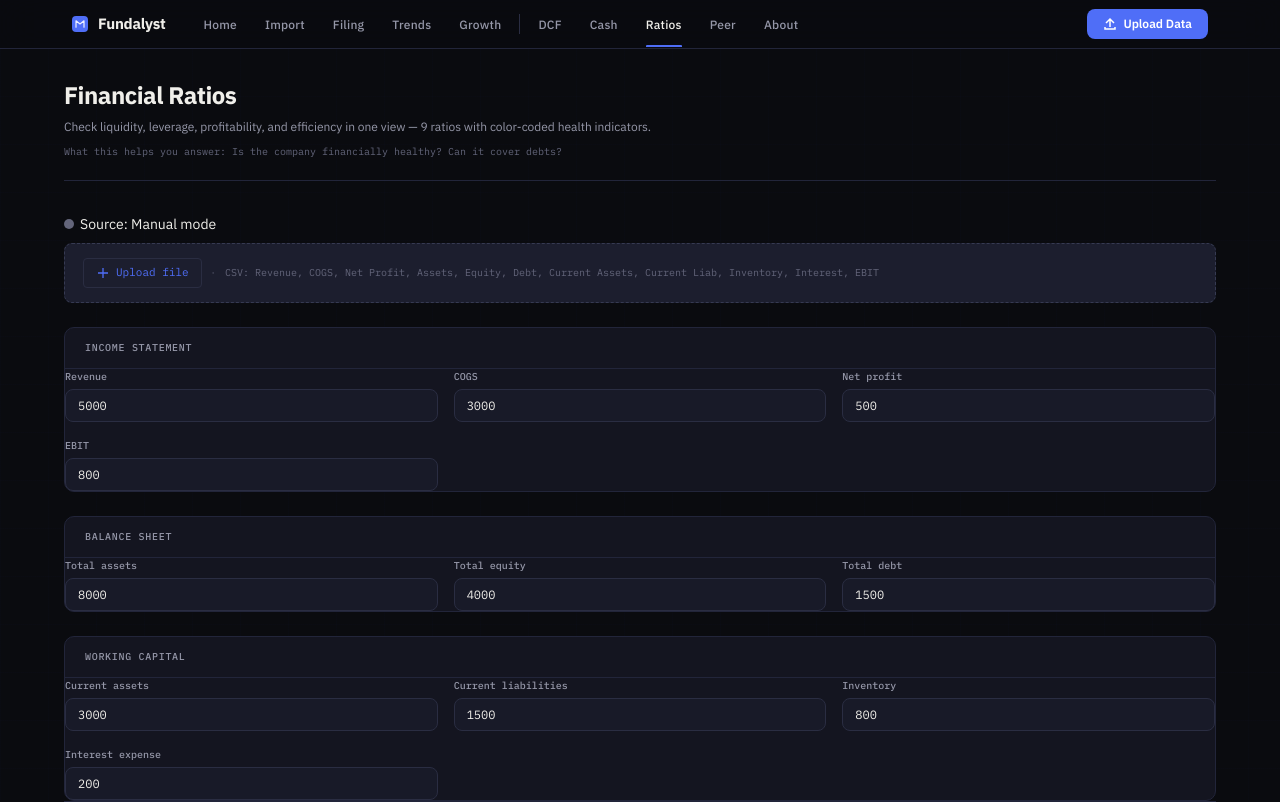
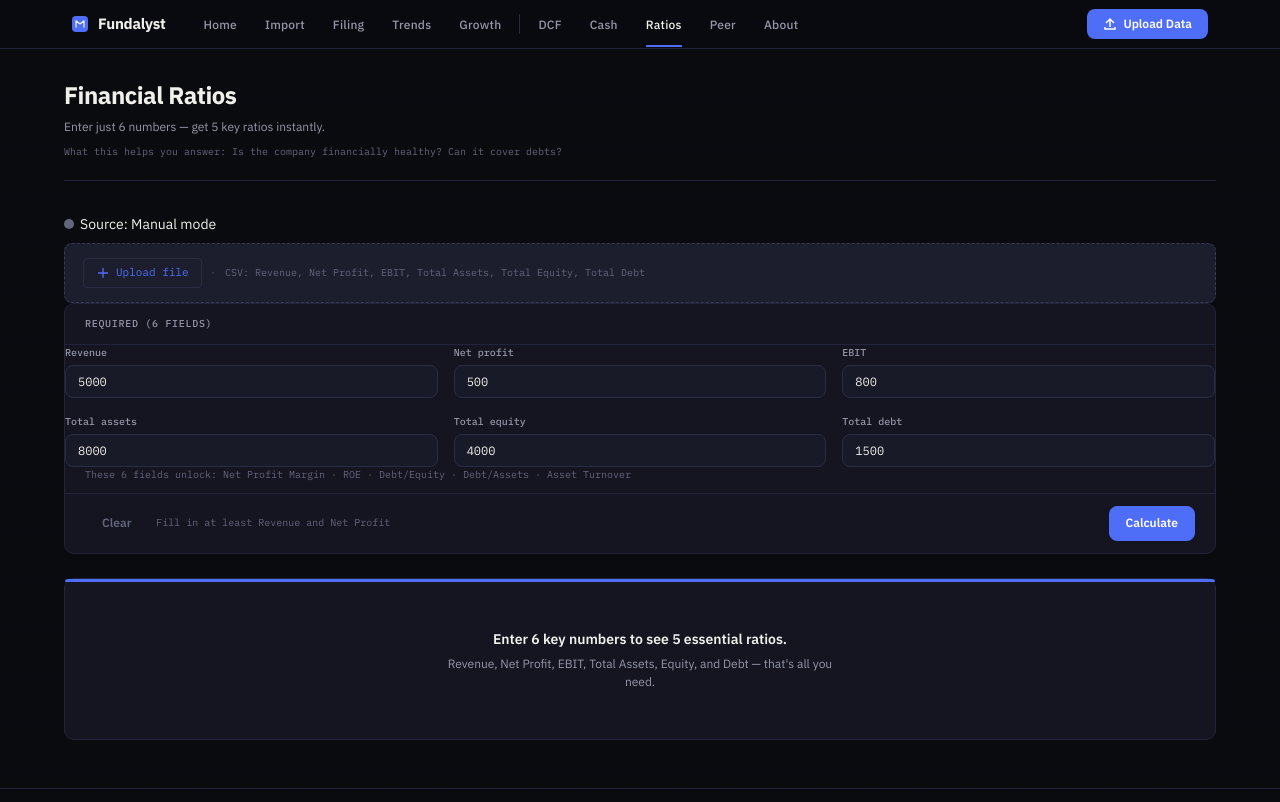
Before and after one commit to manonamission9x/fundalyst-, a Next.js app: page /tools/ratios in a window 1280 px wide. Shown: the top 802 px of the page. Built offline with nearby package versions, Linux system fonts and the light colour scheme.

Commit message:
Strategic product changes: Ratios 11→6 inputs with locked-ratio placeholders; Peer sample companies button; Quick Company Check on home page (5 inputs, instant verdict)

```diff
--- a/src/app/page.tsx
+++ b/src/app/page.tsx
@@ -1,7 +1,100 @@
 'use client';
 
 import Link from 'next/link';
+import { useState, useMemo } from 'react';
+import { Card } from '@/components/ui';
 import { useGlobalDataStore } from '@/store/global-data-store';
+
+// ── Quick Company Check (inline tool) ──
+function QuickCheckForm() {
+  const [rev, setRev] = useState('');
+  const [profit, setProfit] = useState('');
+  const [debt, setDebt] = useState('');
+  const [assets, setAssets] = useState('');
+  const [mcap, setMcap] = useState('');
+
+  const result = useMemo(() => {
+    const r = Number(rev) || 0;
+    const p = Number(profit) || 0;
+    const d = Number(debt) || 0;
+    const a = Number(assets) || 0;
+    const m = Number(mcap) || 0;
+    if (!r || !a) return null;
+
+    const npm = (p / r) * 100;
+    const roe = a > 0 ? (p / (a - d)) * 100 : null;
+    const de = d > 0 && (a - d) > 0 ? d / (a - d) : d > 0 ? null : 0;
+    const da = (d / a) * 100;
+    const pe = m > 0 && p > 0 ? m / p : null;
+
+    return {
+      npm: { v: npm.toFixed(1) + '%', cls: npm > 10 ? 'good' : npm > 3 ? 'neutral' : 'warn' as const },
+      roe: roe !== null ? { v: roe.toFixed(1) + '%', cls: roe > 15 ? 'good' : roe > 5 ? 'neutral' : 'warn' as const } : null,
+      de: de !== null ? { v: de.toFixed(2), cls: de < 1 ? 'good' : de < 2 ? 'neutral' : 'warn' as const } : null,
+      da: { v: da.toFixed(1) + '%', cls: da < 40 ? 'good' : da < 70 ? 'neutral' : 'warn' as const },
+      pe: pe !== null ? { v: pe.toFixed(1), cls: pe < 30 ? 'good' : pe < 50 ? 'neutral' : 'warn' as const } : null,
+    };
+  }, [rev, profit, debt, assets, mcap]);
+
+  return (
+    <div>
+      <div className="field-grid" style={{ gridTemplateColumns: 'repeat(5, 1fr)' }}>
+        {[
+          { l: 'Revenue (₹ Cr)', v: rev, s: setRev },
+          { l: 'Net Profit', v: profit, s: setProfit },
+          { l: 'Total Debt', v: debt, s: setDebt },
+          { l: 'Total Assets', v: assets, s: setAssets },
+          { l: 'Market Cap', v: mcap, s: setMcap },
+        ].map((f, i) => (
+          <div className="field-group" key={i}>
+            <label className="field-label">{f.l}</label>
+            <input type="number" className="num-input" value={f.v} onChange={(e) => f.s(e.target.value)} placeholder="0" />
+          </div>
+        ))}
+      </div>
+
+      {result && (
+        <div className="metric-grid" style={{ marginTop: 16 }}>
+          <div className={`metric-cell ${result.npm.cls}`}>
+            <div className="metric-label">Net Profit Margin</div>
+            <div className="metric-value">{result.npm.v}</div>
+            <div className="metric-sub">Profit ÷ Revenue</div>
+          </div>
+          <div className={`metric-cell ${result.roe?.cls || ''}`}>
+            <div className="metric-label">ROE</div>
+            <div className="metric-value">{result.roe?.v || '—'}</div>
+            <div className="metric-sub">Return on equity</div>
+          </div>
+          <div className={`metric-cell ${result.de?.cls || ''}`}>
+            <div className="metric-label">Debt/Equity</div>
+            <div className="metric-value">{result.de?.v || '—'}</div>
+            <div className="metric-sub">Leverage ratio</div>
+          </div>
+          <div className={`metric-cell ${result.da.cls}`}>
+            <div className="metric-label">Debt/Assets</div>
+            <div className="metric-value">{result.da.v}</div>
+            <div className="metric-sub">Debt burden</div>
+          </div>
+          <div className={`metric-cell ${result.pe?.cls || ''}`}>
+            <div className="metric-label">P/E Ratio</div>
+            <div className="metric-value">{result.pe?.v || '—'}</div>
+            <div className="metric-sub">Price ÷ Earnings</div>
+          </div>
+        </div>
+      )}
+
+      {!result && rev && (
+        <p style={{ fontSize: 11, color: 'var(--text-muted)', marginTop: 12, textAlign: 'center', fontFamily: 'var(--font-mono)' }}>
+          Enter revenue and assets at minimum to see ratios
+        </p>
+      )}
+
+      <div style={{ marginTop: 12, textAlign: 'center', fontSize: 10, fontFamily: 'var(--font-mono)', color: 'var(--text-muted)' }}>
+        Results update instantly as you type. For full analysis, use the tools above.
+      </div>
+    </div>
+  );
+}
 
 const tools = [
   {
@@ -160,6 +253,19 @@ export default function HomePage() {
         </Link>
       </section>
 
+      {/* ── Quick Company Check ── */}
+      <section className="home-section" style={{ marginTop: 'var(--space-10)' }}>
+        <div className="section-title">Quick Company Check</div>
+        <Card>
+          <div className="card-body">
+            <p style={{ fontSize: 12, color: 'var(--text-tertiary)', margin: '0 0 14px', fontFamily: 'var(--font-mono)', lineHeight: 1.5 }}>
+              Enter 5 numbers to get an instant health overview. No file upload needed.
+            </p>
+            <QuickCheckForm />
+          </div>
+        </Card>
+      </section>
+
       {/* ── Footer ── */}
       <footer style={{
         marginTop: 'var(--space-8)',
--- a/src/app/tools/ratios/page.tsx
+++ b/src/app/tools/ratios/page.tsx
@@ -24,104 +24,43 @@ import {
 import { useGlobalImportFill, extractRatiosInputs, getDataSourceLabel } from '@/lib/importer/import-hooks';
 import type { RatioResult } from '@/types/financial';
 
+// ── Essential fields only ──
 const fields = [
   { k: 'revenue' as const, l: 'Revenue' },
-  { k: 'cogs' as const, l: 'COGS' },
   { k: 'netProfit' as const, l: 'Net profit' },
+  { k: 'ebit' as const, l: 'EBIT' },
   { k: 'totalAssets' as const, l: 'Total assets' },
   { k: 'totalEquity' as const, l: 'Total equity' },
   { k: 'totalDebt' as const, l: 'Total debt' },
-  { k: 'currentAssets' as const, l: 'Current assets' },
-  { k: 'currentLiab' as const, l: 'Current liabilities' },
-  { k: 'inventory' as const, l: 'Inventory' },
-  { k: 'interest' as const, l: 'Interest expense' },
-  { k: 'ebit' as const, l: 'EBIT' },
 ];
 
 const keys = fields.map((f) => f.k);
 
-/** Formula string for each ratio label */
-const formulaFor: Record<string, string> = {
-  'Current Ratio': 'Current Assets ÷ Current Liabilities',
-  'Quick Ratio': '(Current Assets − Inventory) ÷ Current Liabilities',
+// ── Unlocked ratios (available with just 6 fields) ──
+const unlockedFormulas: Record<string, string> = {
+  'Net Profit Margin': 'Net Profit ÷ Revenue',
+  'ROE': 'Net Profit ÷ Total Equity',
   'Debt/Equity': 'Total Debt ÷ Total Equity',
   'Debt/Assets': 'Total Debt ÷ Total Assets',
-  'Interest Coverage': 'EBIT ÷ Interest Expense',
-  'Gross Margin': '(Revenue − COGS) ÷ Revenue',
-  'Net Profit Margin': 'Net Profit ÷ Revenue',
-  'ROE': 'Net Profit ÷ Total Equity',
   'Asset Turnover': 'Revenue ÷ Total Assets',
 };
 
-/** Insight data for each ratio label */
+// ── Locked ratios (need more data) ──
+const lockedRatios = [
+  { label: 'Current Ratio', formula: 'Current Assets ÷ Current Liabilities', hint: 'Add current assets & liabilities' },
+  { label: 'Quick Ratio', formula: '(Current Assets − Inventory) ÷ Current Liabilities', hint: 'Add current assets, inventory & liabilities' },
+  { label: 'Interest Coverage', formula: 'EBIT ÷ Interest Expense', hint: 'Add interest expense' },
+  { label: 'Gross Margin', formula: '(Revenue − COGS) ÷ Revenue', hint: 'Add COGS' },
+];
+
 function insightFor(r: RatioResult): { type: 'positive' | 'risk' | 'warning' | 'info'; title: string; text: string } {
   switch (r.label) {
-    case 'Current Ratio':
-      return {
-        type: r.cls === 'good' ? 'positive' : r.cls === 'warn' ? 'risk' : 'info',
-        title: r.cls === 'good' ? 'Healthy liquidity buffer' : r.cls === 'warn' ? 'Liquidity risk' : 'Neutral liquidity',
-        text: r.cls === 'good'
-          ? 'Current assets comfortably cover short-term liabilities. The company can meet its obligations without strain.'
-          : r.cls === 'warn'
-            ? 'Current assets may fall short of current liabilities, signalling potential cash flow pressure.'
-            : 'Current assets adequately cover liabilities, but there is limited headroom for unexpected shocks.',
-      };
-    case 'Quick Ratio':
-      return {
-        type: r.cls === 'good' ? 'positive' : r.cls === 'warn' ? 'risk' : 'info',
-        title: r.cls === 'good' ? 'Strong quick liquidity' : r.cls === 'warn' ? 'Acid-test concern' : 'Adequate acid-test',
-        text: r.cls === 'good'
-          ? 'Even after excluding inventory, liquid assets cover short-term debts. The company is well-positioned for emergencies.'
-          : r.cls === 'warn'
-            ? 'The company relies heavily on inventory to meet obligations. A sales slowdown could cause liquidity issues.'
-            : 'Quick assets are roughly on par with current liabilities — adequate but not comfortable.',
-      };
-    case 'Debt/Equity':
-      return {
-        type: r.cls === 'good' ? 'positive' : r.cls === 'warn' ? 'risk' : 'info',
-        title: r.cls === 'good' ? 'Conservative leverage' : r.cls === 'warn' ? 'High leverage' : 'Moderate leverage',
-        text: r.cls === 'good'
-          ? 'Debt is well below equity, meaning the company finances itself mostly through shareholder funds. Low financial risk.'
-          : r.cls === 'warn'
-            ? 'Debt significantly exceeds equity, increasing financial risk and interest burden.'
-            : 'Debt and equity are balanced. The company uses moderate leverage.',
-      };
-    case 'Debt/Assets':
-      return {
-        type: r.cls === 'good' ? 'positive' : r.cls === 'warn' ? 'risk' : 'info',
-        title: r.cls === 'good' ? 'Low debt burden' : r.cls === 'warn' ? 'High debt burden' : 'Manageable debt',
-        text: r.cls === 'good'
-          ? 'Less than half of assets are financed by debt. The balance sheet is strong.'
-          : r.cls === 'warn'
-            ? 'Over 70% of assets are debt-funded, leaving little margin for downturns.'
-            : 'A moderate portion of assets is financed through debt — within typical ranges.',
-      };
-    case 'Interest Coverage':
-      return {
-        type: r.cls === 'good' ? 'positive' : r.cls === 'warn' ? 'risk' : 'info',
-        title: r.cls === 'good' ? 'Earnings cover interest comfortably' : r.cls === 'warn' ? 'Interest coverage concern' : 'Adequate coverage',
-        text: r.cls === 'good'
-          ? 'Operating earnings are more than 3× the interest expense, leaving a wide safety margin.'
-          : r.cls === 'warn'
-            ? 'Earnings barely cover interest payments. A small dip in profits could threaten debt servicing.'
-            : 'Interest payments are covered, but with limited spare capacity.',
-      };
-    case 'Gross Margin':
-      return {
-        type: r.cls === 'good' ? 'positive' : r.cls === 'warn' ? 'risk' : 'info',
-        title: r.cls === 'good' ? 'Strong gross profitability' : r.cls === 'warn' ? 'Thin gross margin' : 'Average gross margin',
-        text: r.cls === 'good'
-          ? 'The company retains more than 30% of revenue after direct costs, indicating strong pricing power or cost control.'
-          : r.cls === 'warn'
-            ? 'Gross margin is below 15%, leaving little room for operating expenses and shocks.'
-            : 'Gross margin is in a reasonable range — watch for cost inflation.',
-      };
     case 'Net Profit Margin':
       return {
         type: r.cls === 'good' ? 'positive' : r.cls === 'warn' ? 'risk' : 'info',
         title: r.cls === 'good' ? 'Healthy net profitability' : r.cls === 'warn' ? 'Low net margin' : 'Moderate net margin',
         text: r.cls === 'good'
-          ? 'Over 10% of revenue flows through to net profit — the company is efficiently managed top to bottom.'
+          ? 'Over 10% of revenue flows through to net profit — efficiently managed top to bottom.'
           : r.cls === 'warn'
             ? 'Net profit margin below 3% means a very small cushion against downturns.'
             : 'Net profit margin is reasonable but room for improvement exists.',
@@ -131,27 +70,46 @@ function insightFor(r: RatioResult): { type: 'positive' | 'risk' | 'warning' | '
         type: r.cls === 'good' ? 'positive' : r.cls === 'warn' ? 'risk' : 'info',
         title: r.cls === 'good' ? 'Strong return on equity' : r.cls === 'warn' ? 'Weak return on equity' : 'Moderate ROE',
         text: r.cls === 'good'
-          ? 'The company generates more than 15% return on every rupee of equity — excellent capital efficiency.'
+          ? 'Generates more than 15% return on every rupee of equity — excellent capital efficiency.'
           : r.cls === 'warn'
-            ? 'ROE below 5% suggests the company is not generating sufficient profit from shareholder capital.'
-            : 'ROE in the 5–15% range — decent but below top-quartile performance.',
+            ? 'ROE below 5% suggests insufficient profit from shareholder capital.'
+            : 'ROE in the 5–15% range — decent but below top-quartile.',
+      };
+    case 'Debt/Equity':
+      return {
+        type: r.cls === 'good' ? 'positive' : r.cls === 'warn' ? 'risk' : 'info',
+        title: r.cls === 'good' ? 'Conservative leverage' : r.cls === 'warn' ? 'High leverage' : 'Moderate leverage',
+        text: r.cls === 'good'
+          ? 'Debt is well below equity — low financial risk.'
+          : r.cls === 'warn'
+            ? 'Debt significantly exceeds equity, increasing financial risk.'
+            : 'Debt and equity are balanced — moderate leverage.',
+      };
+    case 'Debt/Assets':
+      return {
+        type: r.cls === 'good' ? 'positive' : r.cls === 'warn' ? 'risk' : 'info',
+        title: r.cls === 'good' ? 'Low debt burden' : r.cls === 'warn' ? 'High debt burden' : 'Manageable debt',
+        text: r.cls === 'good'
+          ? 'Less than half of assets are financed by debt. Balance sheet is strong.'
+          : r.cls === 'warn'
+            ? 'Over 70% of assets are debt-funded — little margin for downturns.'
+            : 'Moderate portion of assets financed through debt.',
       };
     case 'Asset Turnover':
       return {
         type: r.cls === 'good' ? 'positive' : r.cls === 'warn' ? 'risk' : 'info',
         title: r.cls === 'good' ? 'Efficient asset utilisation' : r.cls === 'warn' ? 'Low asset turnover' : 'Average asset turnover',
         text: r.cls === 'good'
-          ? 'Revenue exceeds total assets, meaning the company generates strong sales from its asset base.'
+          ? 'Revenue exceeds total assets — strong sales from asset base.'
           : r.cls === 'warn'
-            ? 'Revenue is less than half of total assets — assets may be underutilised or the business is asset-heavy.'
-            : 'Asset turnover is in a normal range — neither outstanding nor alarming.',
+            ? 'Revenue is less than half of total assets — assets may be underutilised.'
+            : 'Asset turnover in normal range.',
       };
     default:
       return { type: 'info', title: r.label, text: `${r.label} is ${r.value}.` };
   }
 }
 
-/** Group ratios by section */
 function groupBySection(results: RatioResult[]): { section: string; ratios: RatioResult[] }[] {
   const sections = [...new Set(results.map((r) => r.section))];
   return sections.map((s) => ({
@@ -160,28 +118,10 @@ function groupBySection(results: RatioResult[]): { section: string; ratios: Rati
   }));
 }
 
-// ── Input grouping ──
-
-const incomeStatementFields = ['revenue', 'cogs', 'netProfit', 'ebit'] as const;
-const balanceSheetFields = ['totalAssets', 'totalEquity', 'totalDebt'] as const;
-const workingCapitalFields = ['currentAssets', 'currentLiab', 'inventory', 'interest'] as const;
-
-interface InputSection {
-  title: string;
-  fieldKeys: readonly (typeof fields[number]['k'])[];
-}
-
-const inputSections: InputSection[] = [
-  { title: 'Income Statement', fieldKeys: incomeStatementFields },
-  { title: 'Balance Sheet', fieldKeys: balanceSheetFields },
-  { title: 'Working Capital', fieldKeys: workingCapitalFields },
-];
-
 export default function RatiosPage() {
   const showToast = useToast();
   const { data, res, setField, setRes, clear } = useRatiosStore();
 
-  // Pre-fill from imported data via global data pipeline
   const { dataSource, companyName } = useGlobalImportFill(
     (vals) => {
       Object.entries(vals).forEach(([key, val]) => setField(key as keyof typeof data, val as any));
@@ -197,9 +137,9 @@ export default function RatiosPage() {
       const rows = text.split('\n').filter(Boolean);
       if (rows.length < 2) return;
       const vals = rows[1].split(',').map((s) => parseFloat(s.trim()));
-      if (vals.length >= 11) {
+      if (vals.length >= 6) {
         keys.forEach((k, i) => setField(k, vals[i] || 0));
-        showToast('Loaded all values');
+        showToast('Loaded values');
       }
     } catch (err: unknown) {
       showToast('Error reading file: ' + (err instanceof Error ? err.message : 'unknown'));
@@ -216,9 +156,7 @@ export default function RatiosPage() {
     }, 200);
   }
 
-  function handleClear() {
-    clear();
-  }
+  function handleClear() { clear(); }
 
   const grouped = res ? groupBySection(res) : [];
 
@@ -226,7 +164,7 @@ export default function RatiosPage() {
     <div>
       <PageHeader
         title="Financial Ratios"
-        subtitle="Check liquidity, leverage, profitability, and efficiency in one view — 9 ratios with color-coded health indicators."
+        subtitle="Enter just 6 numbers — get 5 key ratios instantly."
         answer="What this helps you answer: Is the company financially healthy? Can it cover debts?"
       />
 
@@ -234,16 +172,13 @@ export default function RatiosPage() {
 
       <UploadBar
         onUpload={handleCsv}
-          hint="CSV: Revenue, COGS, Net Profit, Assets, Equity, Debt, Current Assets, Current Liab, Inventory, Interest, EBIT"
+        hint="CSV: Revenue, Net Profit, EBIT, Total Assets, Total Equity, Total Debt"
       />
 
-        {/* ── Input sections ── */}
-        {inputSections.map((sec) => (
-          <Card key={sec.title} label={sec.title} style={{ marginTop: '1.5rem' }}>
+      {/* ── Essential inputs ── */}
+      <Card label="Required (6 fields)">
         <FieldGrid>
-              {fields
-                .filter((f) => (sec.fieldKeys as readonly string[]).includes(f.k))
-                .map((f) => (
+          {fields.map((f) => (
             <Field
               key={f.k}
               label={f.l}
@@ -252,21 +187,21 @@ export default function RatiosPage() {
             />
           ))}
         </FieldGrid>
-          </Card>
-        ))}
-
+        <div style={{ padding: '0 20px 10px', fontSize: 10, fontFamily: 'var(--font-mono)', color: 'var(--text-muted)' }}>
+          These 6 fields unlock: Net Profit Margin · ROE · Debt/Equity · Debt/Assets · Asset Turnover
+        </div>
         <Toolbar
           onClear={handleClear}
           onAction={analyze}
           actionLabel="Calculate"
-          hint="Fill in at least one field per section"
+          hint="Fill in at least Revenue and Net Profit"
         />
+      </Card>
 
-        {/* ── Results per section ── */}
+      {/* ── Results ── */}
       {grouped.map(({ section, ratios }) => (
         <div key={section} style={{ marginTop: '2rem' }}>
           <SectionTitle>{section}</SectionTitle>
-
           <Card style={{ marginTop: '0.75rem' }}>
             <MetricGrid
               metrics={ratios.map((r) => ({
@@ -276,7 +211,6 @@ export default function RatiosPage() {
               }))}
             />
           </Card>
-
           <div style={{ marginTop: '0.75rem', display: 'flex', flexDirection: 'column', gap: '0.5rem' }}>
             {ratios.map((r, i) => {
               const insight = insightFor(r);
@@ -290,55 +224,63 @@ export default function RatiosPage() {
               );
             })}
           </div>
-
           <div style={{ marginTop: '0.5rem', paddingLeft: '0.25rem' }}>
             {ratios.map((r, i) => (
               <FormulaDisclosure
                 key={i}
                 label={r.label}
-                  formula={formulaFor[r.label] || ''}
+                formula={unlockedFormulas[r.label] || ''}
               />
             ))}
           </div>
         </div>
       ))}
 
-        {/* ── Download CSV ── */}
+      {/* ── Locked ratio placeholders ── */}
+      {res && (
+        <Card label="More ratios (add data to unlock)" style={{ marginTop: '1.5rem' }}>
+          <div className="card-body">
+            {lockedRatios.map((l, i) => (
+              <div key={i} style={{
+                display: 'flex', justifyContent: 'space-between', alignItems: 'center',
+                padding: '8px 0', borderBottom: i < lockedRatios.length - 1 ? '1px solid var(--border-light)' : 'none',
+                fontSize: 12, fontFamily: 'var(--font-mono)', color: 'var(--text-muted)',
+              }}>
+                <span>{l.label}: <span style={{ color: 'var(--text-tertiary)' }}>{l.formula}</span></span>
+                <span style={{ fontSize: 10, color: 'var(--border-strong)' }}>{l.hint}</span>
+              </div>
+            ))}
+          </div>
+        </Card>
+      )}
+
+      {/* ── Download ── */}
       {res && (
         <div style={{ marginTop: '1.5rem', textAlign: 'center' }}>
-            <button
-              className="btn btn-secondary"
-              onClick={() =>
+          <button className="btn btn-secondary" onClick={() =>
             downloadCSV('ratios.csv', [
               ['Section', 'Metric', 'Value'],
               ...res.map((r) => [r.section, r.label, r.value]),
             ])
-              }
-            >
-              Download CSV
-            </button>
+          }>Download CSV</button>
         </div>
       )}
 
-        {/* ── Next + Disclaimer ── */}
       {res && (
         <div style={{ marginTop: '1.5rem' }}>
-            <NextLinks
-              links={[
+          <NextLinks links={[
             { label: 'Cash efficiency', href: '/tools/wc' },
             { label: 'Estimate value', href: '/tools/dcf' },
-              ]}
-            />
+          ]} />
           <CalcTimestamp />
           <Disclaimer />
         </div>
       )}
 
-        {/* ── EmptyState ── */}
       {!res && (
         <EmptyState
-            title="Enter balance sheet and income data above, then click Calculate."
-            desc="Or upload a CSV with all 11 values in the order shown above."
+          title="Enter 6 key numbers to see 5 essential ratios."
+          desc="Revenue, Net Profit, EBIT, Total Assets, Equity, and Debt — that's all you need."
         />
       )}
     </div>
```
Also changed, not shown: src/app/tools/peer/page.tsx (+25 -0 lines). Lines whose indentation alone changed are shown as unchanged.
